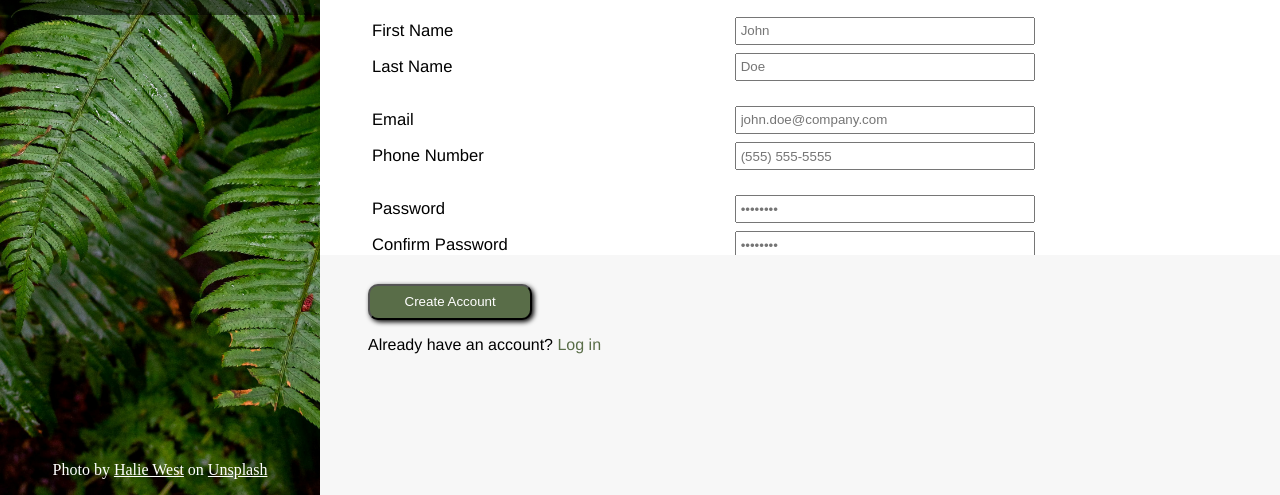
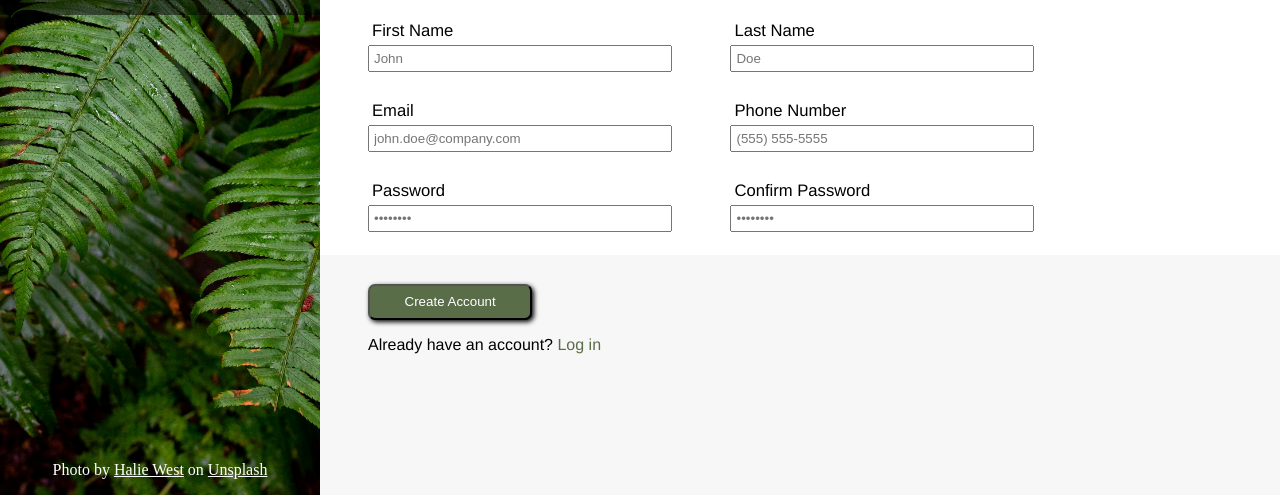
Before and after one commit to stefanmarkoski1/Sign-up-Form, a plain HTML site: page index.html in a window 1280 px wide. Shown: the part 305-800 px from the top of the page. Drawn offline with Linux system fonts and the light colour scheme.

Commit message:
Fixed the form

```diff
--- a/index.html
+++ b/index.html
@@ -47,17 +47,19 @@
 		top:30%;
 		width: 75%;
 		height: 60%;
+
 	}
 
 	.FormContent
 	{
+
 		padding-top: 0.5%;
 		padding-right:2%;
 		padding-left:5%;
 		font-size: 1.3em;
 		font-family: helvetica;
 		padding-bottom:30%;
-		max-width: 700px;
+		max-width:700px;
 
 	}
 
@@ -75,9 +77,15 @@
 	.formRow {
 		display: grid;
 		grid-template-columns: 1fr 1fr;
-		column-gap: 2em;
+		column-gap: 1.5em;
 		row-gap: 0.5em;
 		width: 100%;
+	}
+
+	.formField
+	{
+		display: flex;
+		flex-direction: column;
 	}
 
 	label
@@ -194,7 +202,7 @@
 		padding-right:4%;
 		padding-left:4%;
 		padding-bottom:1%;
-		border-radius: 10px;
+		border-radius: 7px;
 		color:white;
 		box-shadow: 2px 2px 5px rgba(0,0,0,1);
 	}
@@ -302,28 +310,41 @@ like this in your life to help you realize your deepest dreams.<br>
 <div class = "FormContent">
 
 <form action = "example.com/path" method="post">
+
 <div class = "formRow">
+<div class = "formField">
 <label for = "first_name">First Name</label>
 <input type = "text" id = "first_name" placeholder="John">
+</div>
 
+<div class = "formField">
 <label for = "last_name">Last Name</label>
 <input type = "text" id = "last_name" placeholder="Doe">
 </div>
+</div>
 
 <div class = "formRow">
+<div class = "formField">
 <label for = "email">Email</label>
 <input type = "email" id = "email" placeholder="john.doe@company.com">
+</div>
 
+<div class = "formField">
 <label for = "telephone">Phone Number</label>
 <input type = "tel" id = "telephone" placeholder="(555) 555-5555">
 </div>
+</div>
 
 <div class = "formRow">
+<div class = "formField">
 <label for = "pass">Password</label>
 <input type = "password" id = "pass" placeholder="••••••••">
+</div>
 
+<div class = "formField">
 <label for = "confirmPass">Confirm Password</label>
 <input type = "password" id = "confirmPass" placeholder="••••••••">
+</div>
 </div>
 
 </form>
```
